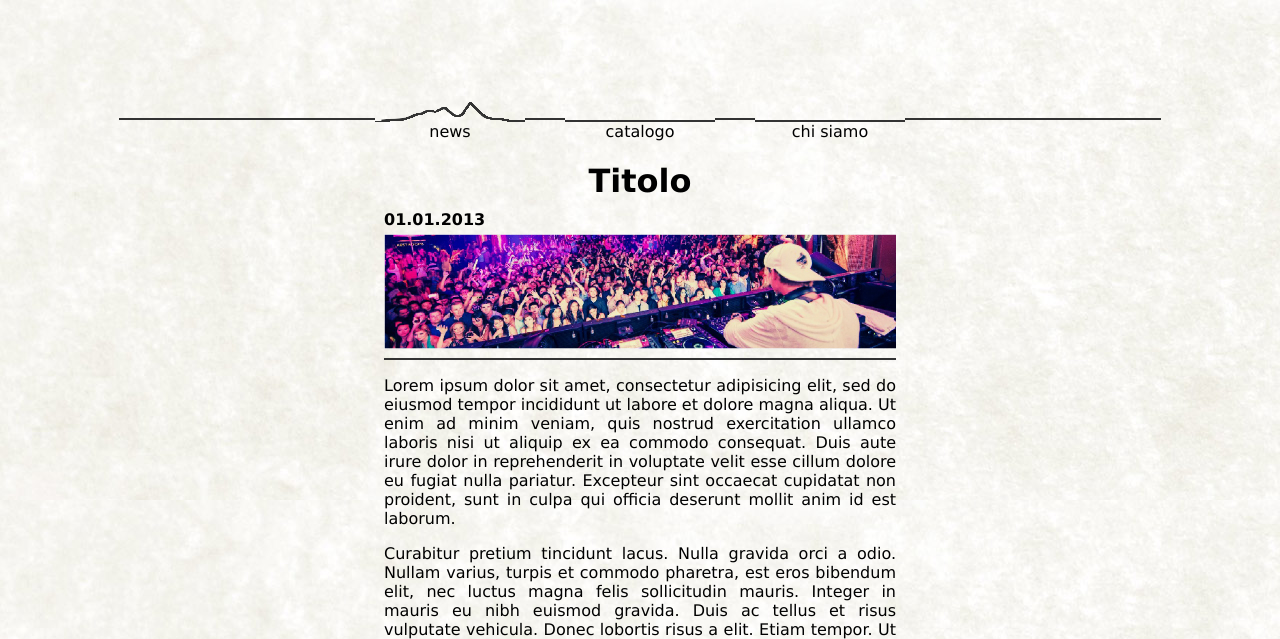
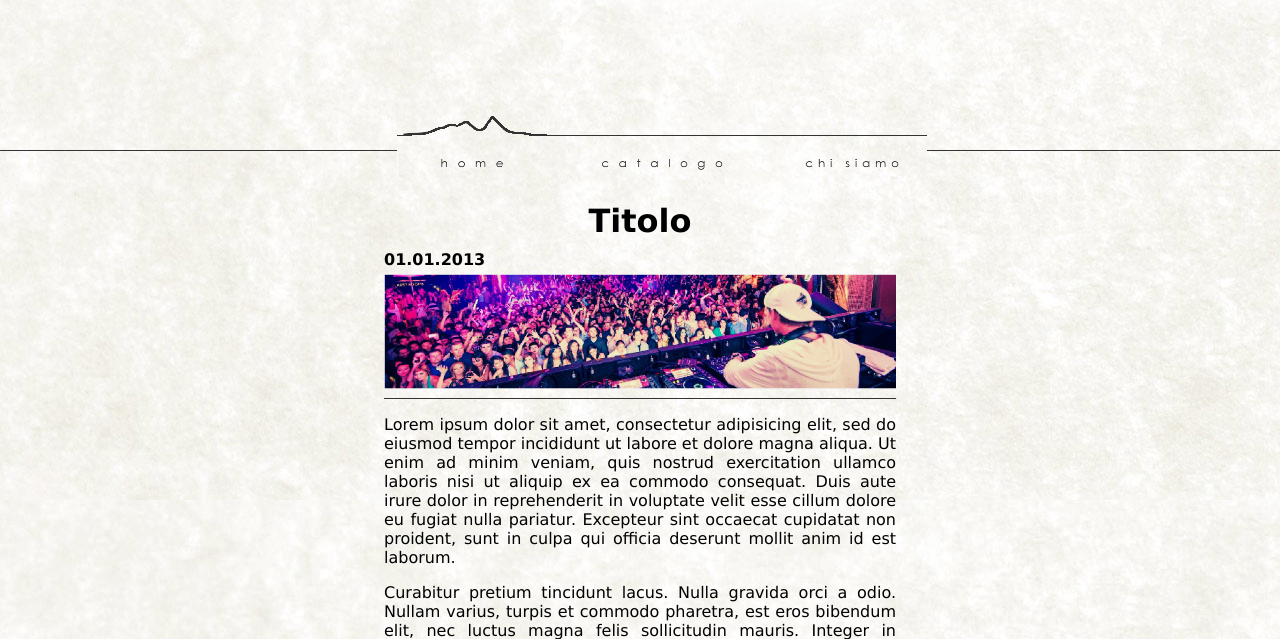
Before and after one commit to MrWolfWebDev/UnknownPleasures, a PHP site: page / in a window 1280 px wide. Shown: the top 639 px of the page. Run offline with PHP 8.4, Linux system fonts and the light colour scheme; some libraries are stand-ins or nearby versions.

Commit message:
nuova grafica

```diff
--- a/index.php
+++ b/index.php
@@ -62,17 +62,17 @@ and open the template in the editor.
                 <div class="navigation">
                     <div class="menu_link" onclick="ajaxFunction( 'news' );">
                         <div id="news_status" class="menu_selected"></div>
-                        <div class="menu_link_text">news</div>
+                        <div class="menu_link_text news"></div>
                     </div>
                     <div class="menu_divide"></div>
                     <div class="menu_link" onclick="ajaxFunction( 'catalogo' );">
                         <div id="catalogo_status" class="menu_unselected"></div>
-                        <div class="menu_link_text" >catalogo</div>
+                        <div class="menu_link_text cat" ></div>
                     </div>
                     <div class="menu_divide"></div>
                     <div class="menu_link" onclick="ajaxFunction( 'chisiamo' );">
                         <div id="chisiamo_status" class="menu_unselected"></div>
-                        <div class="menu_link_text" >chi siamo</div>
+                        <div class="menu_link_text chi" ></div>
                     </div>
                 </div>
                 <div class="menu_line"></div>
--- a/nbproject/private/private.xml
+++ b/nbproject/private/private.xml
@@ -2,6 +2,9 @@
 <project-private xmlns="http://www.netbeans.org/ns/project-private/1">
     <editor-bookmarks xmlns="http://www.netbeans.org/ns/editor-bookmarks/2" lastBookmarkId="0"/>
     <open-files xmlns="http://www.netbeans.org/ns/projectui-open-files/2">
-        <group/>
+        <group>
+            <file>file:/C:/xampp/htdocs/UnknownPleasures/index.php</file>
+            <file>file:/C:/xampp/htdocs/UnknownPleasures/style.css</file>
+        </group>
     </open-files>
 </project-private>
--- a/style.css
+++ b/style.css
@@ -33,26 +33,51 @@ a {
 
 div.navigation {
     display: inline-table;
+    margin-top: 15px;
 }
 
 div.menu_line {
     display: inline-block;
     bottom: 0px;
-    height: 17px;
+    height: 27px;
     border-top-style: solid;
     border-top-color: #333;
-    border-width: 2px;
+    border-width: 1px;
     z-index: -1;
-    width: 20%;
+    width: 31%;
 }
 
+.news{
+    background-image: url("images/menu/home.png");
+}
+
+.news:hover{
+    background-image: url("images/menu/home-on.png");
+}
+
+.cat{
+    background-image: url("images/menu/cat.png");
+}
+
+.cat:hover{
+    background-image: url("images/menu/cat-on.png");
+}
+
+.chi{
+    background-image: url("images/menu/chi.png");
+}
+
+.chi:hover{
+    background-image: url("images/menu/chi-on.png");
+}
 div.menu_divide {
     display: inline-block;
-    height: 17px;
+    height: 42px;
     border-top-style: solid;
     border-top-color: #333;
     border-width: 2px;
     width: 40px;
+    border-width: 1px;
 }
 
 div.menu_link {
@@ -69,6 +94,8 @@ div.menu_selected {
     width: 150px;
     height: 20px;
     background-image: url('images/selected_link.png');
+    margin-bottom: 12px;
+    border-width: 1px;
 }
 
 div.menu_unselected {
@@ -76,11 +103,12 @@ div.menu_unselected {
     height: 20px;
     border-bottom-style: solid;
     border-color: #333;
-    border-width: 2px;
+    margin-bottom: 12px;
+    border-width: 1px;
 }
 
 div.menu_link_text {
-    height: 20px;
+    height: 30px;
     vertical-align: bottom;
     text-align: center;
 }
@@ -146,7 +174,7 @@ div.horiz_bar{
     width: 100%;
     border-bottom-style: solid;
     border-color: #333;
-    border-width: 2px;
+    border-width: 1px;
     margin: 5px auto 5px auto;
 
 }
```
Also changed, not shown: images/menu/cat-on.png (added), images/menu/cat.png (added), images/menu/chi-on.png (added), images/menu/chi.png (added), images/menu/home-on.png (added), images/menu/home.png (added).
